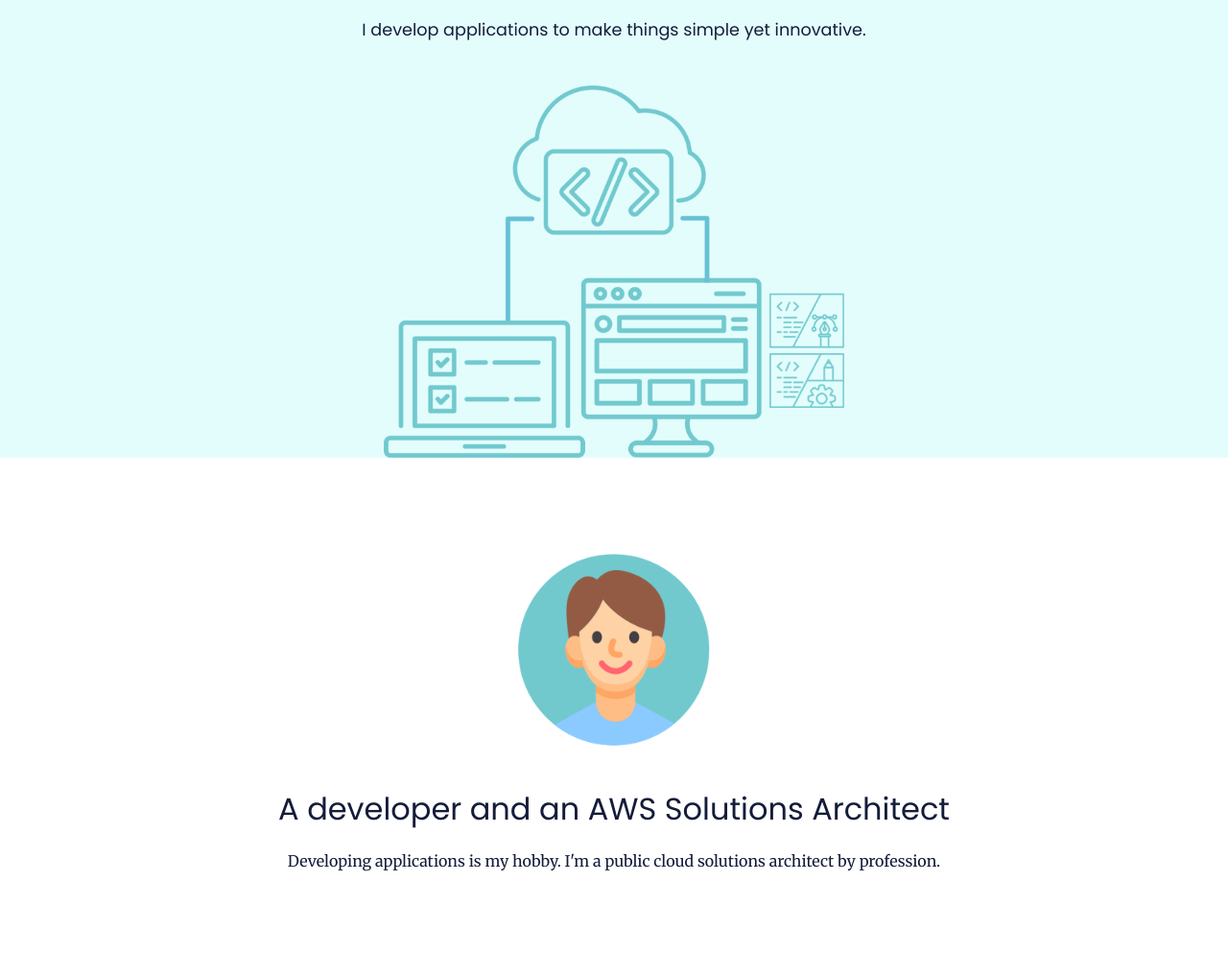
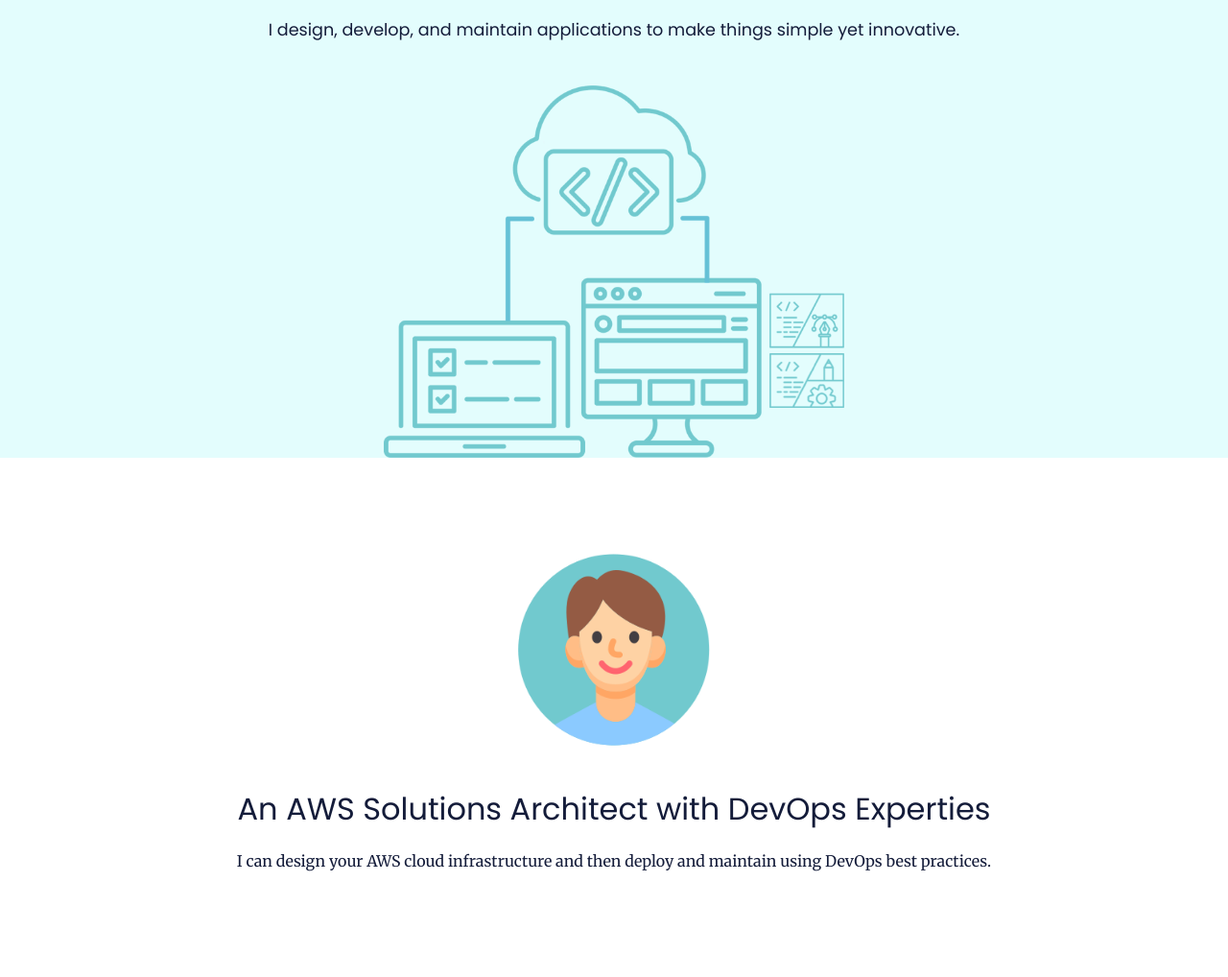
Before and after one commit to edwardmercado/MySite, a plain HTML site: page index.html in a window 1280 px wide. Shown: the part 276-1294 px from the top of the page at 96% size. Drawn offline with nearby package versions, Linux system fonts and the light colour scheme; no server answers; a web font is replaced by a local one.

Commit message:
update phrases

```diff
--- a/index.html
+++ b/index.html
@@ -71,7 +71,7 @@
       <div class="container">
 
         <h1 class="d-flex justify-content-center text-center my-name">I'm Edward Allen</h1>
-        <p class="d-flex justify-content-center text-center my-desc">I develop applications to make things simple yet innovative.</p>
+        <p class="d-flex justify-content-center text-center my-desc">I design, develop, and maintain applications to make things simple yet innovative.</p>
 
         <img class="img-fluid d-block mx-auto big-img" src="images/combination.png" alt="technology-img">
 
@@ -85,8 +85,8 @@
 
         <img class="img-fluid d-block mx-auto profile-img" src="images/profile-round.png" alt="menu-img">
 
-        <h2 class="text-center profile-text">A developer and an AWS Solutions Architect</h2>
-        <p class="text-center profile-intro">Developing applications is my hobby. I'm a public cloud solutions architect by profession.</p>
+        <h2 class="text-center profile-text">An AWS Solutions Architect with DevOps Experties</h2>
+        <p class="text-center profile-intro">I can design your AWS cloud infrastructure and then deploy and maintain using DevOps best practices.</p>
 
       </div>
 
@@ -260,7 +260,7 @@
     <section id="certifications-section">
 
       <h2 class="text-center certifications-intro headings">My Certifications</h2>
-      <p class="text-center descriptions">My current qualifications and there will be more soon.</p>
+      <p class="text-center descriptions">My current qualifications and there will be more soon. Click each badge for info.</p>
 
       <div class="container text-center mx-auto">
 
@@ -272,6 +272,7 @@
           <a href="https://www.youracclaim.com/badges/d3512ee2-d926-41a6-b286-dc4092fc3448/public_url"><img class="img-fluid cert-img" src="images/badges/aws-certified-solutions-architect-associate.png" alt="AWS Solutions Architect"></a>
           <a href="https://www.credly.com/badges/cf08886a-bdd0-4fb6-ba78-4e7f30975b50/public_url"><img class="img-fluid cert-img" src="images/badges/aws-certified-sysops-administrator-associate.png" alt="AWS Solutions Architect"></a>
           <!--Others-->
+          <a href="https://www.credly.com/badges/6a5b0908-375e-4e5a-bb04-e36f1ebbf1c0/public_url"><img class="img-fluid cert-img" src="images/badges/ckad-certified-kubernetes-application-developer.png" alt="CKAD: Certified Kubernetes Application Developer"></a>
           <a href="https://www.youracclaim.com/badges/312402e2-0c0e-4ef2-ab78-e0b0f6b19605/public_url"><img class="img-fluid cert-img" src="images/badges/hashicorp-certified-terraform-associate.png" alt="Terraform Associate"></a>
           <a href="https://www.youracclaim.com/badges/1777494a-d355-4d6c-a699-1f6746080c28/public_url"><img class="img-fluid cert-img" src="images/badges/itil-4-foundation-cpd.png" alt="ITIL 4"></a>
           <a href="https://www.youracclaim.com/badges/173cadbd-ce61-43f4-a8a7-3c85c401a4bb/public_url"><img class="img-fluid cert-img" src="images/badges/aviatrix-certified-engineer-multi-cloud-network-associate.png" alt="Aviatrix - ACE"></a>
```
Also changed, not shown: images/badges/ckad-certified-kubernetes-application-developer.png (added).
